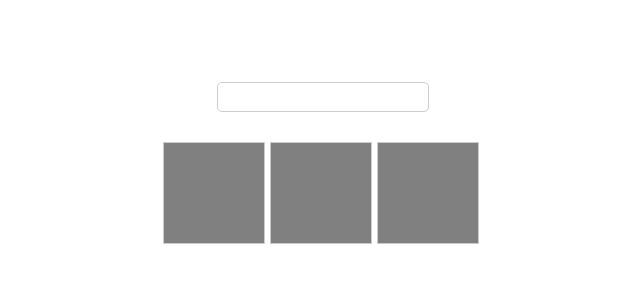
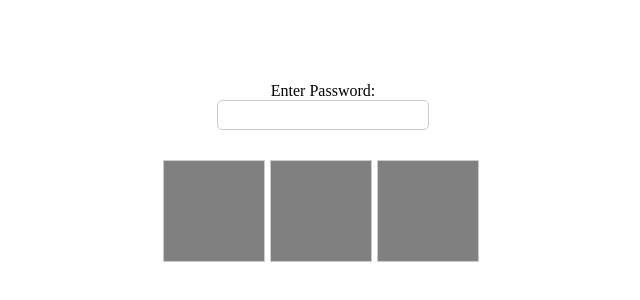
Before and after one commit to Oleva-abr/password-test-task, an Angular app: page / in a window 1280 px wide. Shown: the part 168-468 px from the top of the page, without its empty margins (317-957 px from the left). Built offline with nearby package versions, Linux system fonts and the light colour scheme.

Commit message:
fix error

```diff
--- a/src/app/password-form/password-form.component.html
+++ b/src/app/password-form/password-form.component.html
@@ -1,5 +1,12 @@
 <div class="main-content">
-  <input type="password" [(ngModel)]="password" (input)="calculateStrength()" />
+  <label for="password">Enter Password:</label>
+  <input
+    type="password"
+    id="password"
+    name="password"
+    [(ngModel)]="password"
+    (input)="calculateStrength()"
+  />
   <div class="box-container">
     <div
       class="box"
--- a/src/app/password-form/password-form.component.ts
+++ b/src/app/password-form/password-form.component.ts
@@ -1,17 +1,11 @@
-import { Component, forwardRef } from '@angular/core';
-import { NG_VALUE_ACCESSOR } from '@angular/forms';
+import { Component } from '@angular/core';
+
 
 @Component({
   selector: 'app-password-form',
   templateUrl: './password-form.component.html',
   styleUrls: ['./password-form.component.css'],
-  providers: [
-    {
-      provide: NG_VALUE_ACCESSOR,
-      useExisting: forwardRef(() => PasswordFormComponent),
-      multi: true
-    }
-  ]
+
 })
 export class PasswordFormComponent {
   password: string = '';
```
